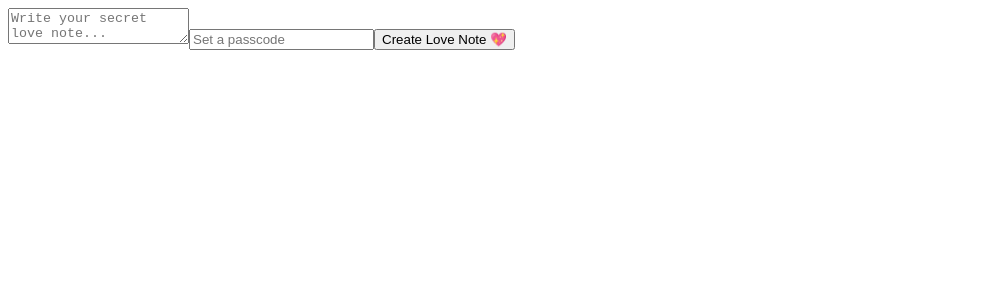
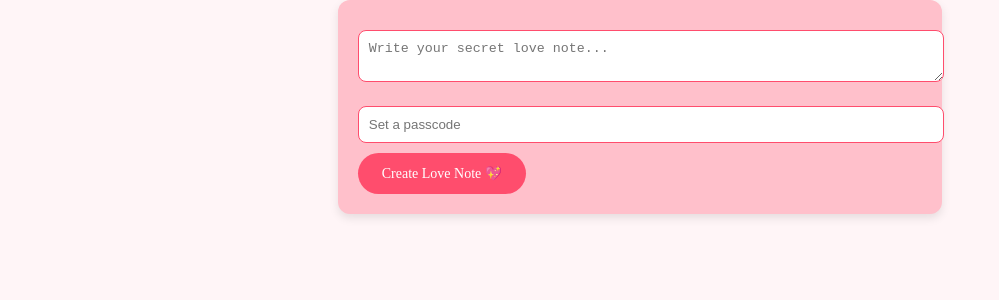
Before and after one commit to mavictorino/secret-love-note, a React (Create React App) app: page / in a window 1280 px wide. Shown: the top 300 px of the page, without its empty margins (0-999 px from the left). Built offline with nearby package versions, Linux system fonts and the light colour scheme; no server answers.

Commit message:
setup scss and initial styles

```diff
--- a/package.json
+++ b/package.json
@@ -8,7 +8,8 @@
     "react": "^19.0.0",
     "react-dom": "^19.0.0",
     "react-router-dom": "^7.1.5",
-    "react-scripts": "5.0.1"
+    "react-scripts": "5.0.1",
+    "sass": "^1.84.0"
   },
   "scripts": {
     "start": "react-scripts start",
--- a/src/index.js
+++ b/src/index.js
@@ -1,8 +1,8 @@
 import React from 'react';
 import ReactDOM from 'react-dom/client';
-
 import App from './App';
 import reportWebVitals from './reportWebVitals';
+import "./styles/styles.scss";
 
 const root = ReactDOM.createRoot(document.getElementById('root'));
 root.render(
--- a/src/pages/ViewNote.js
+++ b/src/pages/ViewNote.js
@@ -2,6 +2,7 @@ import { useState, useEffect } from "react";
 import { db } from "../services/firebaseConfig";
 import { doc, getDoc, deleteDoc } from "firebase/firestore";
 import { useParams } from "react-router-dom";
+
 
 const ViewNote = () => {
     const { id } = useParams();
--- /dev/null
+++ b/src/styles/_components.scss
@@ -0,0 +1,37 @@
+/*form styles */
+form {
+    background:$secondary-color;
+    padding: 20px;
+    border-radius: 12px;
+    box-shadow: 0px 4px 10px rgba(0, 0, 0, 0.1);
+    display: inline-block;
+    text-align: left;
+
+}
+
+textarea, input {
+    width: 100%;
+    padding: 10px;
+    margin: 10px 0;
+    border-radius: 8px;
+    border: 1px solid $primary-color;
+
+}
+
+button {
+    background-color: $primary-color;
+    color:white;
+    border: none;
+    padding: 12px 24px;
+    border-radius: 25px;
+    font-size: 14px;
+    font-family: $font-fancy;
+    cursor: pointer;
+    transition: all 0.3s ease-in-out;
+
+
+    &:hover {
+        background-color: darken($primary-color, 10%);
+        transform: scale(1.1);
+    }
+  }
--- /dev/null
+++ b/src/styles/_global.scss
@@ -0,0 +1,9 @@
+
+body {
+    background-color: $background-color;
+    font-family: $font-main;
+    color: $text-color;
+    text-align: center;
+    margin: 0;
+    padding: 0;
+  }
--- /dev/null
+++ b/src/styles/_variables.scss
@@ -0,0 +1,6 @@
+$primary-color: #ff4d6d;
+$secondary-color: #ffc0cb;
+$background-color: #fff5f7;
+$text-color: #5e2b2b;
+$font-main: "Poppins", sans serif;
+$font-fancy: "Pacifico", cursive;
--- /dev/null
+++ b/src/styles/styles.scss
@@ -0,0 +1,4 @@
+@import "./variables";
+
+@import "./global";
+@import "./components";
```
Also changed, not shown: src/setupTests.js (deleted, +0 -5 lines), 2 other files (tests, documents, lock files or other folders).
